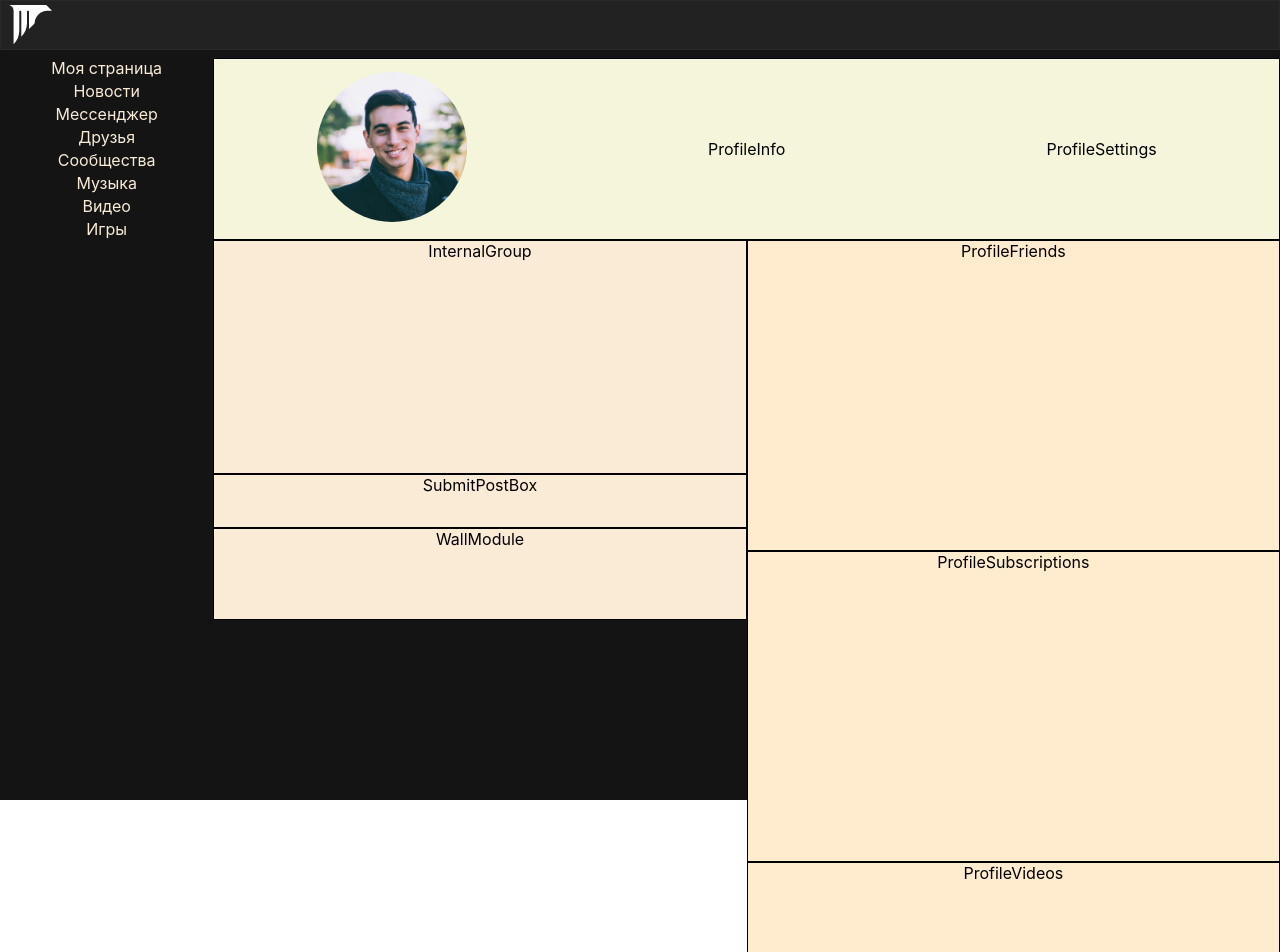
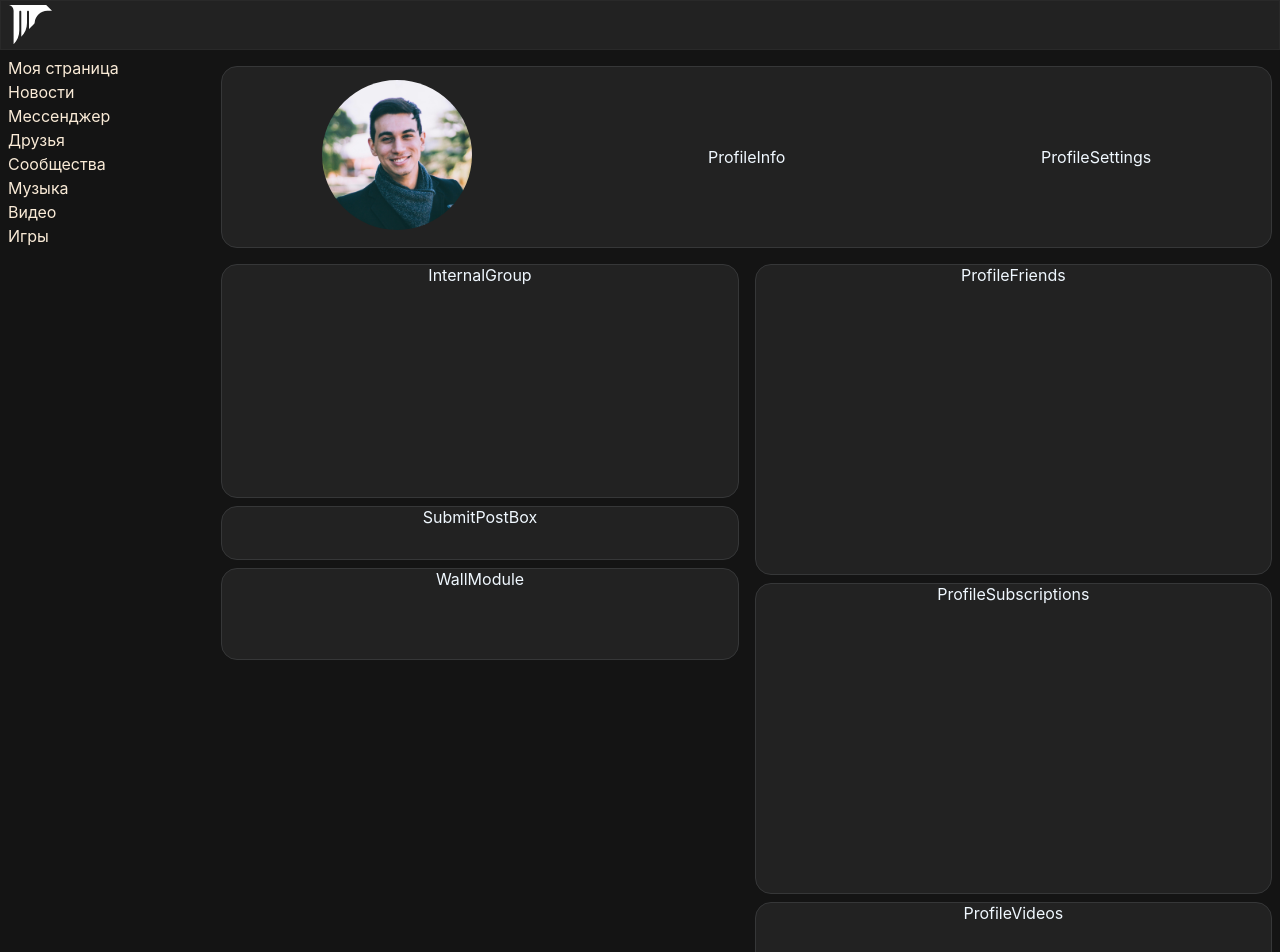
Before and after one commit to PiklzGoodBoy/SocialNetwork, a React (Create React App) app: page / in a window 1280 px wide. Shown: the top 952 px of the page. Built offline with nearby package versions, Linux system fonts and the light colour scheme.

Commit message:
general editing

```diff
--- a/src/App.module.css
+++ b/src/App.module.css
@@ -1,13 +1,12 @@
 .App {
-  text-align: center;
-  height: 100vh;
+  /* text-align: center; */
+  height: 100%;
   background-color: #141414;
   display: grid;
-  grid-template-columns: 2fr 10fr ;
-  grid-template-rows: 1fr 1fr 1fr;
+  grid-template-columns: 2fr 10fr;
+  /* grid-template-rows: 1fr; */
   grid-template-areas:
     "h h"
     "LB p"
-
   ;
 }
--- a/src/components/LeftBar/LeftBar.module.css
+++ b/src/components/LeftBar/LeftBar.module.css
@@ -1,6 +1,7 @@
 .LeftBar{
     display: grid;
-    grid-template-rows: repeat(7,23px);
+    grid-template-rows: repeat(7,24px);
+    padding-left: 8px;
 
     grid-area: LB;
 }
--- a/src/components/Profile/Profile.module.css
+++ b/src/components/Profile/Profile.module.css
@@ -1,4 +1,5 @@
 .Profile{
+    text-align: center;
     grid-area: p;
 
 }
--- a/src/components/Profile/ProfileWrapper/ProfileHeader/ProfileHeader.module.css
+++ b/src/components/Profile/ProfileWrapper/ProfileHeader/ProfileHeader.module.css
@@ -3,6 +3,9 @@
     grid-template-columns: 1fr 1fr 1fr;
     align-items: center;
     height: 180px;
-    background-color: beige;
-    border: 1px solid black;
+    background-color: #222222;
+    border: 1px solid #363738;
+    margin: 8px;
+    border-radius: 16px;
+    color: aliceblue;
 }
--- a/src/components/Profile/ProfileWrapper/ProfileLayoutSplit/ProfileLayoutSplit.module.css
+++ b/src/components/Profile/ProfileWrapper/ProfileLayoutSplit/ProfileLayoutSplit.module.css
@@ -1,4 +1,5 @@
 .ProfileLayoutSplit{
     display: grid;
     grid-template-columns: 1fr 1fr;
+    color: aliceblue;
 }
--- a/src/components/Profile/ProfileWrapper/ProfileLayoutSplit/ProfileRightCol/ScrollStickyWrapper/ProfileFriends/ProfileFriends.module.css
+++ b/src/components/Profile/ProfileWrapper/ProfileLayoutSplit/ProfileRightCol/ScrollStickyWrapper/ProfileFriends/ProfileFriends.module.css
@@ -1,5 +1,8 @@
-.ProfileFriends{
+.ProfileFriends {
     height: 309px;
-    background-color: blanchedalmond;
-    border: 1px solid black;
+    background-color: #222222;
+    border: 1px solid #363738;
+    margin: 8px;
+    border-radius: 16px;
+    color: aliceblue;
 }
--- a/src/components/Profile/ProfileWrapper/ProfileLayoutSplit/ProfileRightCol/ScrollStickyWrapper/ProfileSubscriptions/ProfileSubscriptions.module.css
+++ b/src/components/Profile/ProfileWrapper/ProfileLayoutSplit/ProfileRightCol/ScrollStickyWrapper/ProfileSubscriptions/ProfileSubscriptions.module.css
@@ -1,5 +1,8 @@
 .ProfileSubscriptions{
     height: 309px;
-    background-color: blanchedalmond;
-    border: 1px solid black;
+    background-color: #222222;
+    border: 1px solid #363738;
+    margin: 8px;
+    border-radius: 16px;
+    color: aliceblue;
 }
--- a/src/components/Profile/ProfileWrapper/ProfileLayoutSplit/ProfileRightCol/ScrollStickyWrapper/ProfileVideos/ProfileVideos.module.css
+++ b/src/components/Profile/ProfileWrapper/ProfileLayoutSplit/ProfileRightCol/ScrollStickyWrapper/ProfileVideos/ProfileVideos.module.css
@@ -1,5 +1,8 @@
 .ProfileVideos{
     height: 309px;
-    background-color: blanchedalmond;
-    border: 1px solid black;
+    background-color: #222222;
+    border: 1px solid #363738;
+    margin: 8px;
+    border-radius: 16px;
+    color: aliceblue;
 }
--- a/src/components/Profile/ProfileWrapper/ProfileLayoutSplit/ProfileWell/InternalGroup/InternalGroup.module.css
+++ b/src/components/Profile/ProfileWrapper/ProfileLayoutSplit/ProfileWell/InternalGroup/InternalGroup.module.css
@@ -1,5 +1,8 @@
-.InternalGroup{
+.InternalGroup {
     height: 232px;
-    background-color: antiquewhite;
-    border: 1px solid black;
+    background-color: #222222;
+    border: 1px solid #363738;
+    margin: 8px;
+    border-radius: 16px;
+    color: aliceblue;
 }
--- a/src/components/Profile/ProfileWrapper/ProfileLayoutSplit/ProfileWell/SubmitPostBox/SubmitPostBox.module.css
+++ b/src/components/Profile/ProfileWrapper/ProfileLayoutSplit/ProfileWell/SubmitPostBox/SubmitPostBox.module.css
@@ -1,5 +1,8 @@
 .SubmitPostBox{
     height: 52px;
-    background-color: antiquewhite;
-    border: 1px solid black;
+    background-color: #222222;
+    border: 1px solid #363738;
+    margin: 8px;
+    border-radius: 16px;
+    color: aliceblue;
 }
--- a/src/components/Profile/ProfileWrapper/ProfileLayoutSplit/ProfileWell/WallModule/WallModule.module.css
+++ b/src/components/Profile/ProfileWrapper/ProfileLayoutSplit/ProfileWell/WallModule/WallModule.module.css
@@ -1,5 +1,8 @@
 .WallModule{
     height: 90px;
-    background-color: antiquewhite;
-    border: 1px solid black;
+    background-color: #222222;
+    border: 1px solid #363738;
+    margin: 8px;
+    border-radius: 16px;
+    color: aliceblue;
 }
```
